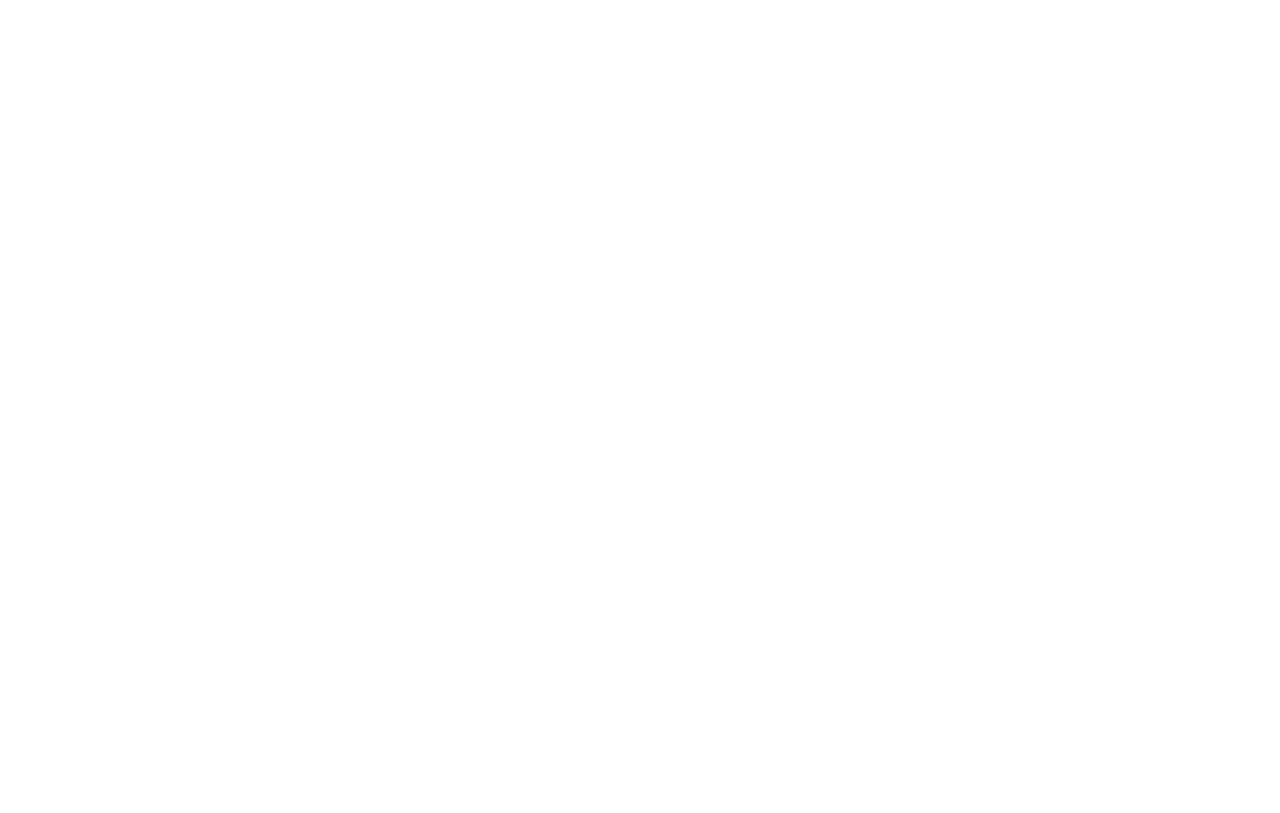
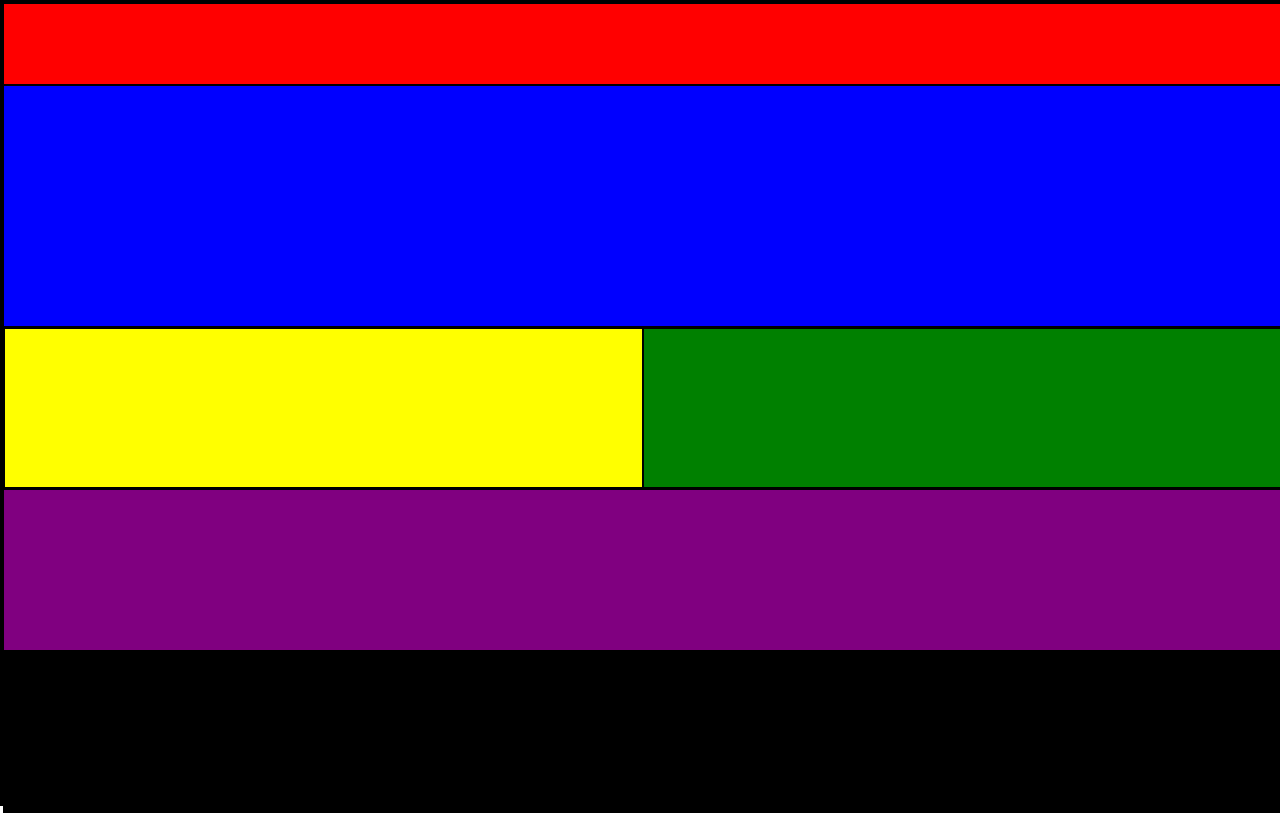
Before and after one commit to tayyabsiddiqui19/WEB_Bootcamp, a plain HTML site: page Assignments/Assignment-02/index.html in a window 1280 px wide. Drawn offline with Linux system fonts and the light colour scheme.

Commit message:
Assignment02 Finish

```diff
--- a/Assignments/Assignment-02/index.html
+++ b/Assignments/Assignment-02/index.html
@@ -1,16 +1,22 @@
 <!DOCTYPE html>
 <html lang="en">
-<head>
-    <meta charset="UTF-8">
-    <meta name="viewport" content="width=device-width, initial-scale=1.0">
-    <meta http-equiv="X-UA-Compatible" content="ie=edge">
+  <head>
+    <meta charset="UTF-8" />
+    <meta name="viewport" content="width=device-width, initial-scale=1.0" />
+    <meta http-equiv="X-UA-Compatible" content="ie=edge" />
     <title>Assignment-02</title>
-    <link rel="stylesheet" href="main.css">
-</head>
-<body>
-
-
-
-
-</body>
+    <link rel="stylesheet" href="main.css" />
+  </head>
+  <body>
+    <div class="container">
+      <div class="row1"></div>
+      <div class="row2"></div>
+      <div class="row3">
+        <div class="row3c1"></div>
+        <div class="row3c2"></div>
+      </div>
+      <div class="row4"></div>
+      <div class="row5"></div>
+    </div>
+  </body>
 </html>
--- a/Assignments/Assignment-02/main.css
+++ b/Assignments/Assignment-02/main.css
@@ -0,0 +1,40 @@
+* {
+  padding: 0;
+  border: 1px solid #000;
+  margin: 0;
+}
+
+.container {
+  background: lightblue;
+  width: 100vw;
+  height: 100vh;
+}
+.row1 {
+  height: 10%;
+  background: red;
+}
+.row2 {
+  height: 30%;
+  background: blue;
+}
+.row3 {
+  height: 20%;
+  background: lightgreen;
+  display: flex;
+}
+.row3c1 {
+  flex: 1;
+  background: yellow;
+}
+.row3c2 {
+  flex: 1;
+  background: green;
+}
+.row4 {
+  height: 20%;
+  background: purple;
+}
+.row5 {
+  height: 20%;
+  background: black;
+}
```
